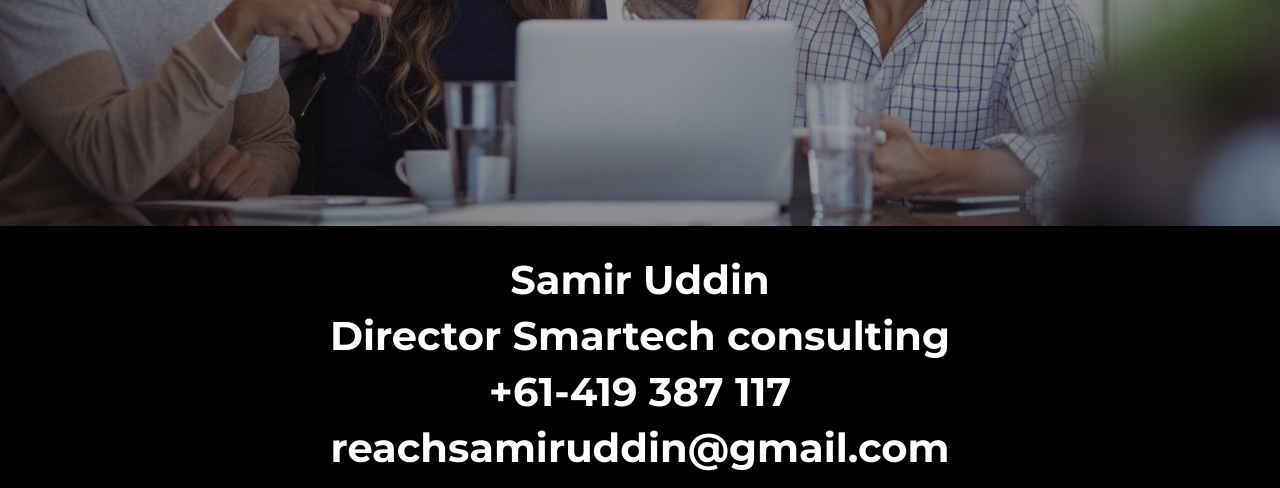
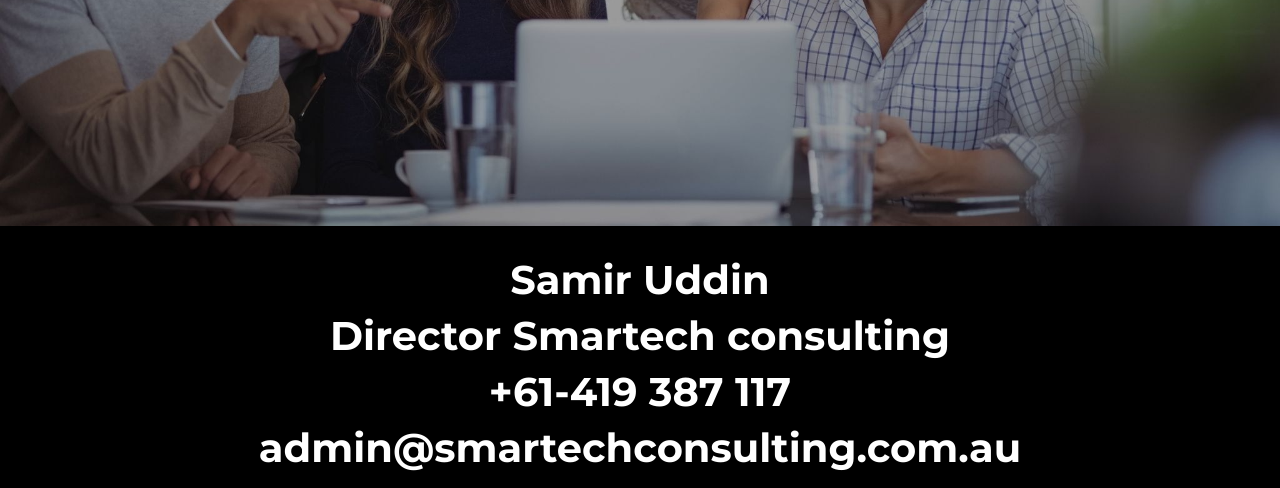
Before and after one commit to mddawood/SmartTechConsulting, a plain HTML site: page contact.html in a window 1280 px wide. Shown: the part 460-948 px from the top of the page. Drawn offline with nearby package versions, Linux system fonts and the light colour scheme; a web font is replaced by a local one.

Commit message:
minor change

```diff
--- a/contact.html
+++ b/contact.html
@@ -51,7 +51,7 @@
               <h1>Samir Uddin</h1>
               <h1>Director Smartech consulting</h1>
               <h1>+61-419 387 117</h1>
-              <h1>reachsamiruddin@gmail.com</h1>
+              <h1>admin@smartechconsulting.com.au</h1>
             </div>
           </div>
         </section>
```
